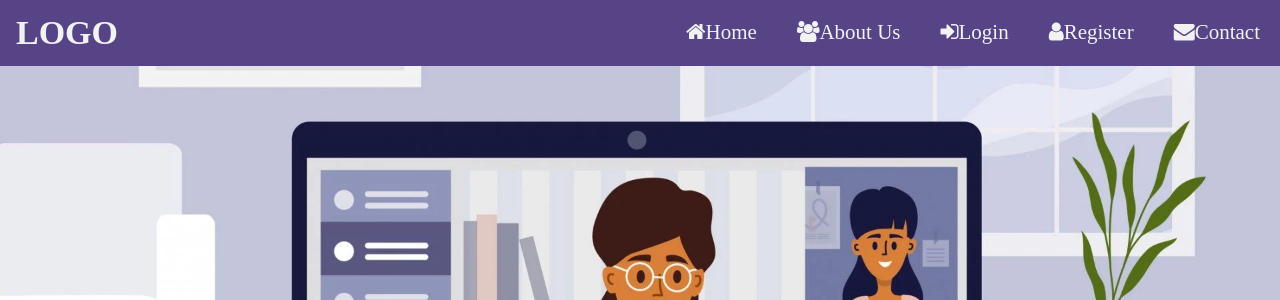
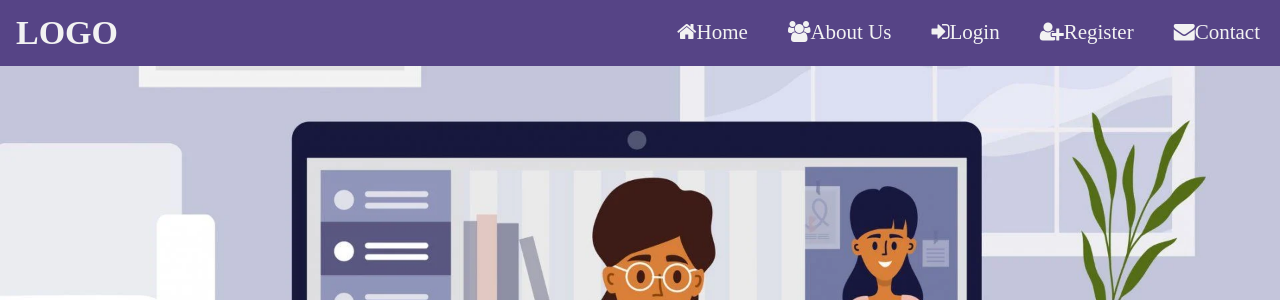
Before and after one commit to nitish1728-sketch/interviewbot, a Node server app: page / in a window 1280 px wide. Shown: the top 300 px of the page. Run offline with Node 20, Linux system fonts and the light colour scheme; some libraries are stand-ins or nearby versions.

Commit message:
Update index.hbs

```diff
--- a/app/views/index.hbs
+++ b/app/views/index.hbs
@@ -18,7 +18,7 @@
         </div>
         <div class="navigation">
             <a href="#Contact"><i class="fa fa-envelope"></i>Contact</a>
-            <a href="/register"><i class="fa fa-user"></i>Register</a>
+            <a href="/register"><i class="fa fa-user-plus"></i>Register</a>
             <a href="/login"><i class="fa fa-sign-in"></i>Login</a>
             <a href="#About"><i class="fa fa-users"></i>About Us</a>
             <a href="#Home"><i class="fa fa-home"></i>Home</a>
```
